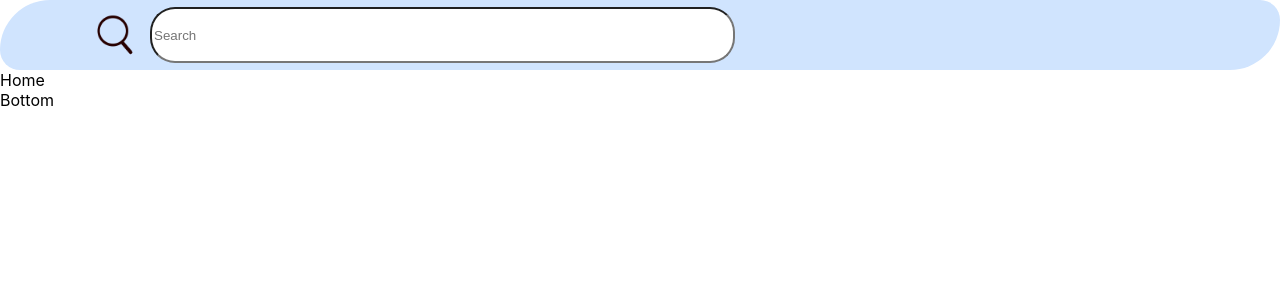
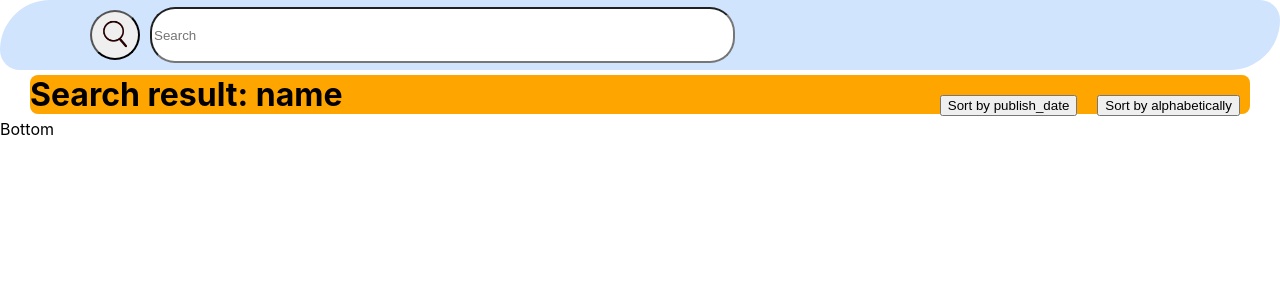
Before and after one commit to stanely158831384/BMO-assessment, a React (Create React App) app: page / in a window 1280 px wide. Shown: the top 300 px of the page. Built offline with nearby package versions, Linux system fonts and the light colour scheme.

Commit message:
add sortByAlphabetic and searchByName feature

```diff
--- a/package.json
+++ b/package.json
@@ -5,6 +5,7 @@
   "dependencies": {
     "@testing-library/jest-dom": "^5.16.4",
     "@testing-library/user-event": "^13.5.0",
+    "html-react-parser": "^1.4.10",
     "jquery": "^3.6.0",
     "react": "^17.0.2",
     "react-dom": "^17.0.2",
--- a/src/component/Header.js
+++ b/src/component/Header.js
@@ -41,12 +41,16 @@ function Header() {
     var reRef = "";
     var input1Ref = useRef();
     // var input2Ref = createRef(input1);
-    function Login(){
-        // let result = $("#name").val();
-        console.log(input1Ref.current);
-        input1Ref = $.trim(input1Ref);
-        input1Ref = input1Ref.replace(" ","+");
-        let url = "http://openlibrary.org/search.json?q=the+great+gatsby";
+    function Login(e){
+        e.preventDefault();
+        console.log("Here is the jquery value: "+$('#name').val());
+        let result = input1Ref.current.value;
+        console.log(input1Ref.current.value);
+        result = $.trim(result);
+        console.log("result1 is "+result);
+        result = result.replaceAll(" ","+");
+        console.log("result2 is "+result);
+        let url = "http://openlibrary.org/search.json?q="+result;
         console.log(url);
         $.ajax({
             type: "GET",
@@ -55,6 +59,7 @@ function Header() {
             data: $('#form1').serialize(),
             success: function(result){
                 console.log(result);
+                dispatch({type:"addData",value:result});
                 if(result.resultCode==200){
                     alert("Success");
                 }
@@ -64,9 +69,10 @@ function Header() {
             }
         });
     }
-    function dontRefresh(e){
-        e.preventDefault();
-    }
+    // function dontRefresh(e){
+    //     e.preventDefault();
+    //     console.log(input1Ref.current.value);
+    // }
     useEffect(() => {
         const divElement = input1Ref.current.value;
         console.log(divElement);
@@ -78,9 +84,10 @@ function Header() {
     return(
         <div style={mystyle}>
             <div>
-            <form action="##" method="get" id="form1" onSubmit={dontRefresh}>
+            <form action="##" method="get" id="form1" onSubmit={Login}>
                 <input ref = {input1Ref} type="text"  id="name" style={searchBarCss} placeholder="Search" size="70"></input>
-                <input type="image" src ={pic} name="" id="" style={searchButtonCss}></input>
+                <button type="submit" name="" id="" style={searchButtonCss}><img src={pic} width="100%"></img></button>
+
             </form>
             </div>
         </div>
--- a/src/pages/Home.js
+++ b/src/pages/Home.js
@@ -1,10 +1,128 @@
-import React from 'react';
+import React,{useState,useEffect} from 'react';
+import { useSelector, useDispatch } from "react-redux";
+import parse from "html-react-parser";
 
 function Home(){
 
+    let dispalyFormCss = {
+        margin: "5px 30px",
+        backgroundColor: "orange",
+        borderRadius: "8px",
+        textAlign: "left"
+    }
+
+    let stylingRow = {
+        display: "inline",
+        float: "left"
+    }
+
+    let rowDivCss =
+        `background-color: cadetblue;
+        borderRadius: 10px;
+        margin: 10px 5px;
+        outline: dotted;
+        `
+
+    let rowH2Css =
+        `float: right`
+
+
+    let buttonCss = {
+        display: "inline",
+        margin: "20px 10px 5px 10px",
+        float: "right",
+    }
+
+    var [isLoading, setIsLoading] = useState(true);
+    const dispatch = useDispatch();
+    const db = useSelector((state) => state.db);
+    var [htmlString, setHtmlString] = useState("");
+    const lol = "<h1>home</h1>";
+
+    function sortByPublishDate(){
+        let dbObject = Object.assign({},db);
+        if(dbObject.docs!=null){
+            if(dbObject.docs.length!=0){
+                dbObject.docs.sort(function(a,b){
+                    if(a.publish_date.length==0){
+                        a.publish_date.push(9999);
+                    }
+                    if(b.publish_date.length==0){
+                        b.publish_date.push(9999);
+                    }
+                    let a1 = 0;
+                    let b1 = 0;
+
+                    if(a.publish_date[0].split(",").length!=0){
+                        a1 = a.publish_date[0].split(",")[a.publish_date[0].split(",").length-1];
+                    }else{
+                        a1 = a.publish_date[0];
+                    }
+
+                    if(b.publish_date[0].split(",").length!=0){
+                        b1 = b.publish_date[0].split(",")[b.publish_date[0].split(",").length-1];
+                    }else{
+                        b1 = b.publish_date[0];
+                    }
+                    return (a1-b1);
+                })
+                console.log("here is the publish data");
+                console.log(dbObject.docs);
+                dispatch({type:"addData",value:dbObject});
+            }
+
+        }
+    }
+
+    function sortByAlphabetic(){
+
+    }
+
+
+
+    useEffect(()=>{
+    },[])
+
+    useEffect(()=>{
+        let dbObject = db;
+        let dbString = "";
+        console.log("db again");
+        if(dbObject!=null){
+            dbObject.docs.forEach(doc =>{
+
+                const title = doc.title;
+                const name = doc.author_name;
+                var date = "";
+
+                if(doc.hasOwnProperty('publish_date')){
+                    if(doc.publish_date.length!=0){
+                        date = doc.publish_date[0];
+                    }
+                }
+
+
+                dbString += `<div style="${rowDivCss}">
+                <div>
+               <h2 style="${rowH2Css}">Cover</h2>
+               </div>
+               <div >
+               <h2>${title}</h2>
+               <h2>${name}</h2>
+               <h2>${date}</h2>
+               </div>
+            </div>`;
+            setHtmlString(dbString);
+            })
+        }
+    },[db])
+
+
     return(
-        <div>
-            Home
+        <div style={dispalyFormCss}>
+            <h1 style={{display: 'inline'}}>Search result: name</h1>
+            <button onClick={null} style={buttonCss}>Sort by alphabetically</button>
+            <button onClick={sortByPublishDate} style={buttonCss}>Sort by publish_date</button>
+            {parse(htmlString)}
         </div>
     );
 }
--- a/src/redux/store.js
+++ b/src/redux/store.js
@@ -1,5 +1,5 @@
 import { createStore } from "redux";
-const counterReducer = (state = { db: {} }, action) => {
+const counterReducer = (state = { db: {docs:[]} }, action) => {
   if(action.type === "addData"){
     return {db: action.value}
   }
```
Also changed, not shown: 1 other file (tests, documents, lock files or other folders).
